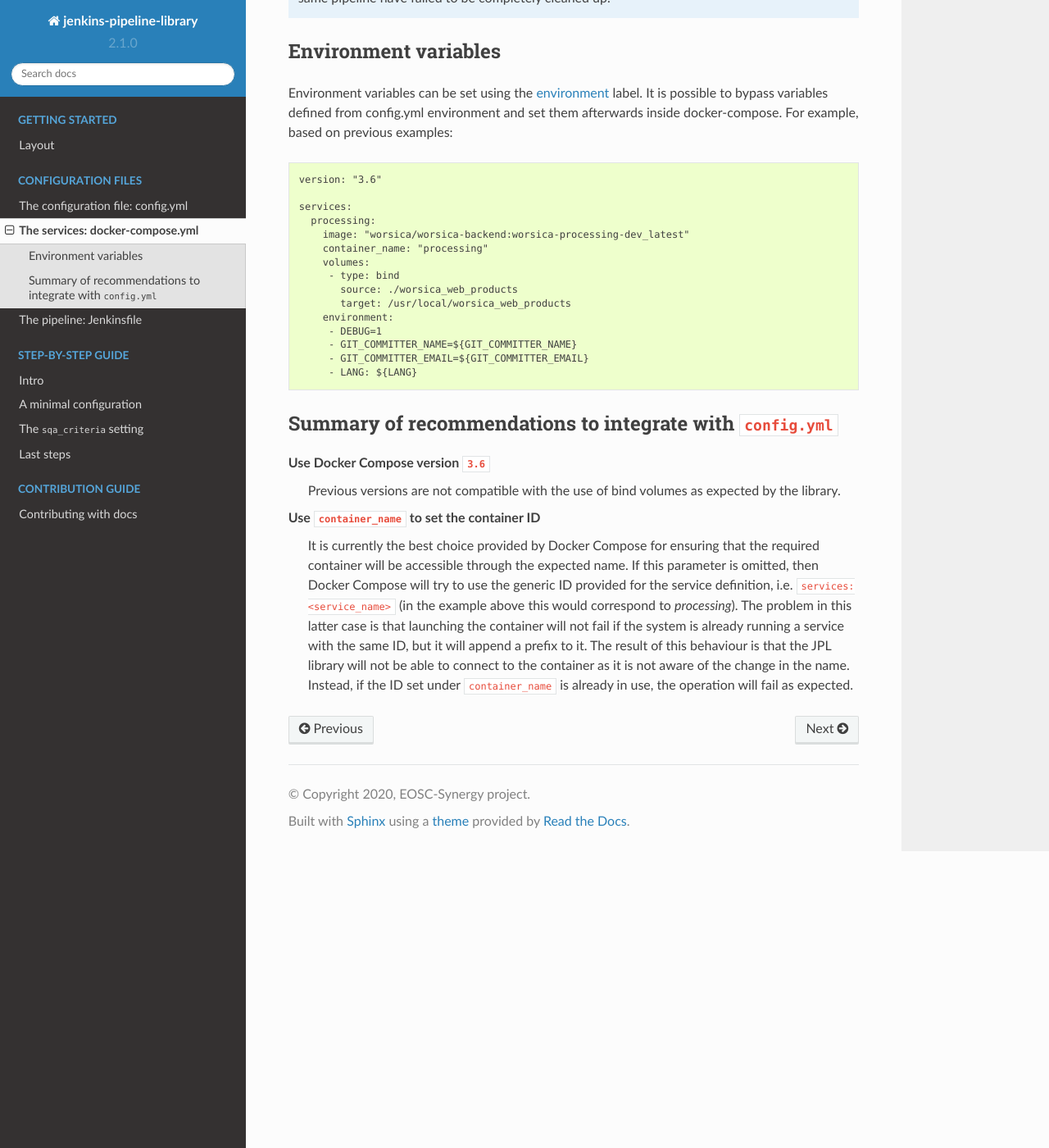
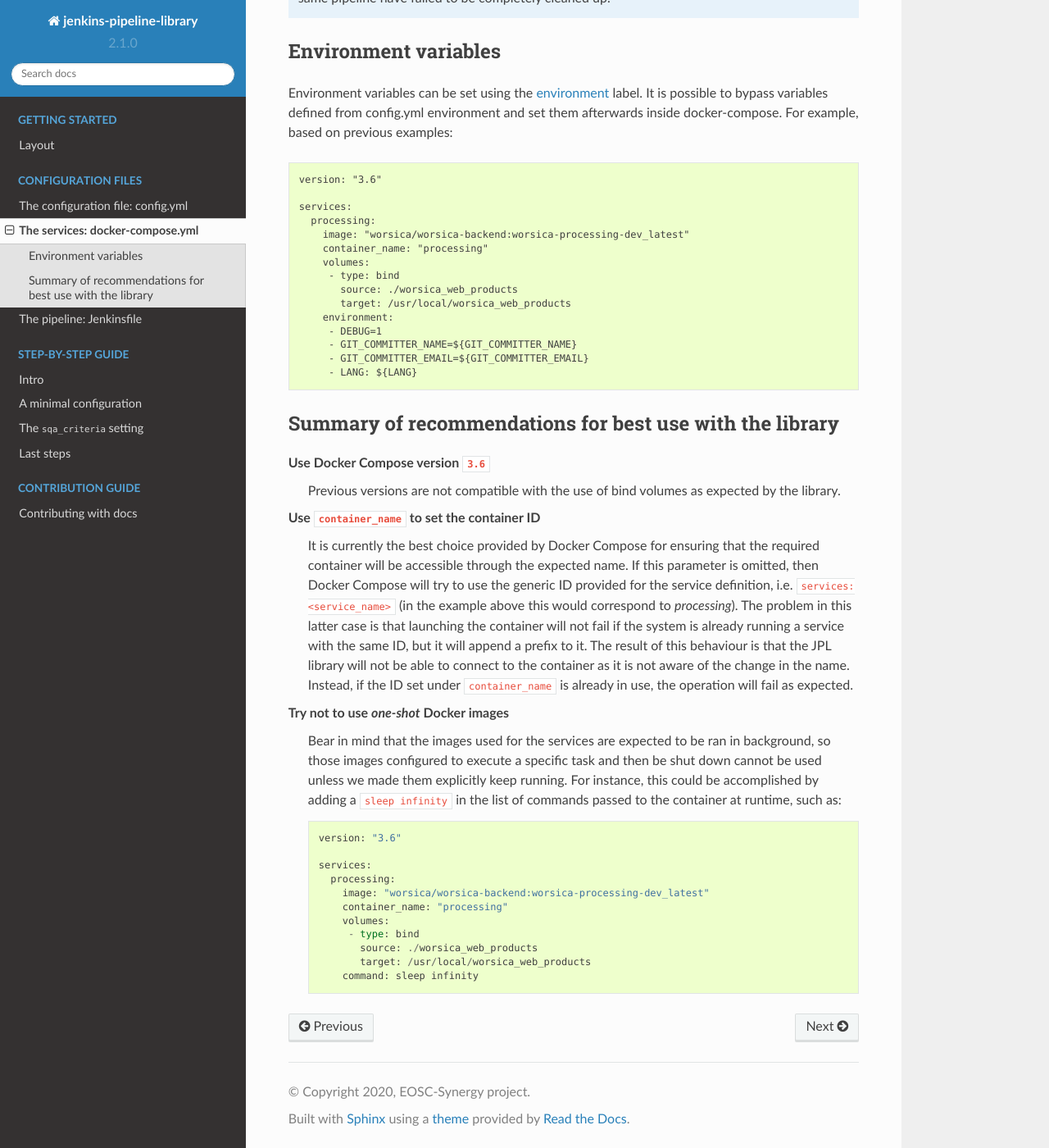
Before and after one commit to indigo-dc/jenkins-pipeline-library, a Sphinx documentation site: the page built from docs/user/docker_compose.rst, in a window 1280 px wide and 1400 px high, scrolled down 997 px. Shown: the whole window at 82% size. Built offline with Sphinx 7.4.7 and the Read the Docs theme 2.0.0, drawn with Linux system fonts in a browser that asks for light colours.

Commit message:
Workaround for one-shot Docker images.
Fixes #69

```diff
--- a/docs/user/docker_compose.rst
+++ b/docs/user/docker_compose.rst
@@ -74,8 +74,10 @@ afterwards inside docker-compose. For example, based on previous examples:
         - GIT_COMMITTER_EMAIL=${GIT_COMMITTER_EMAIL}
         - LANG: ${LANG}
 
-Summary of recommendations to integrate with ``config.yml``
------------------------------------------------------------
+.. _dc_summary:
+
+Summary of recommendations for best use with the library
+--------------------------------------------------------
 
 Use Docker Compose version ``3.6``
   Previous versions are not compatible with the use of bind volumes as expected
@@ -93,3 +95,24 @@ Use ``container_name`` to set the container ID
   connect to the container as it is not aware of the change in the name.
   Instead, if the ID set under ``container_name`` is already in use, the
   operation will fail as expected.
+
+Try not to use *one-shot* Docker images
+  Bear in mind that the images used for the services are expected to be ran in
+  background, so those images configured to execute a specific task and then be
+  shut down cannot be used unless we made them explicitly keep running. For
+  instance, this could be accomplished by adding a ``sleep infinity`` in the
+  list of commands passed to the container at runtime, such as:
+
+  .. code-block::
+
+     version: "3.6"
+
+     services:
+       processing:
+         image: "worsica/worsica-backend:worsica-processing-dev_latest"
+         container_name: "processing"
+         volumes:
+          - type: bind
+            source: ./worsica_web_products
+            target: /usr/local/worsica_web_products
+         command: sleep infinity
```
Also changed, not shown: docs/user/step_by_step/sqa_criteria.rst (+6 -3 lines).
